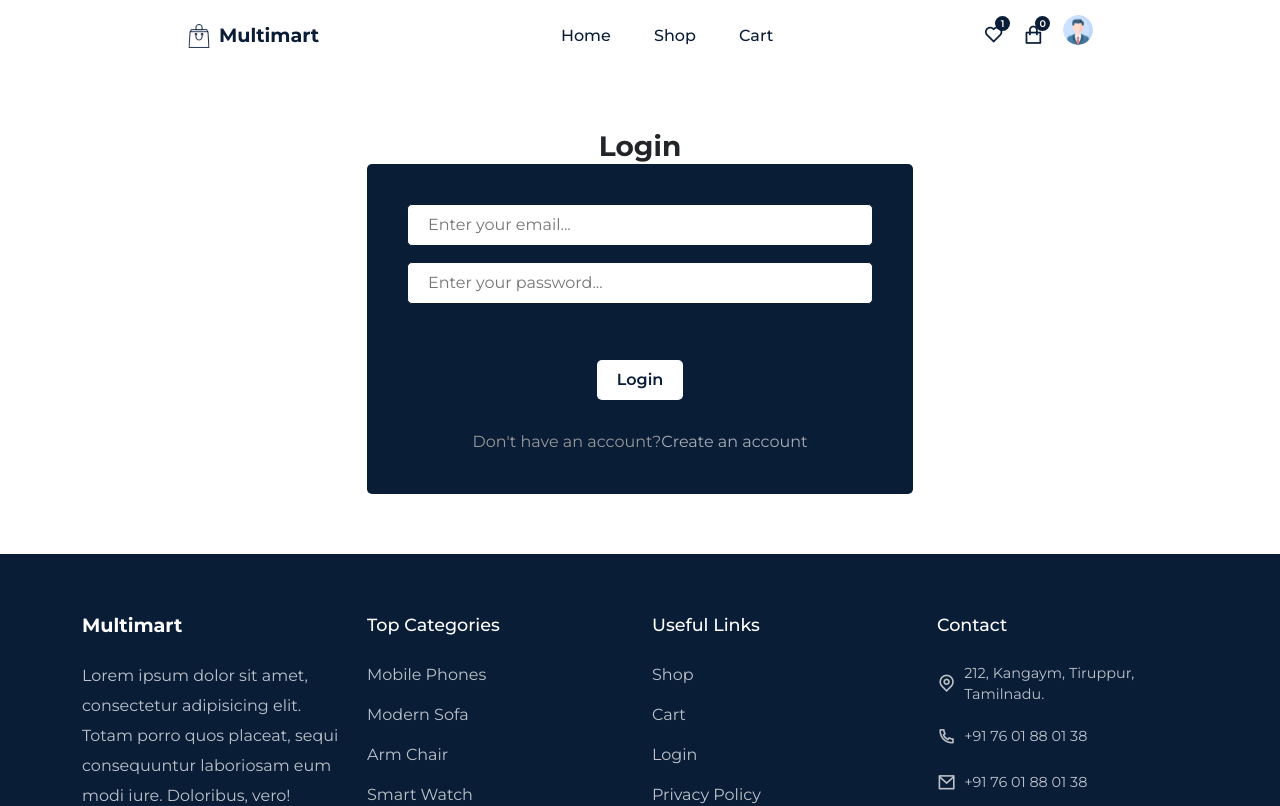
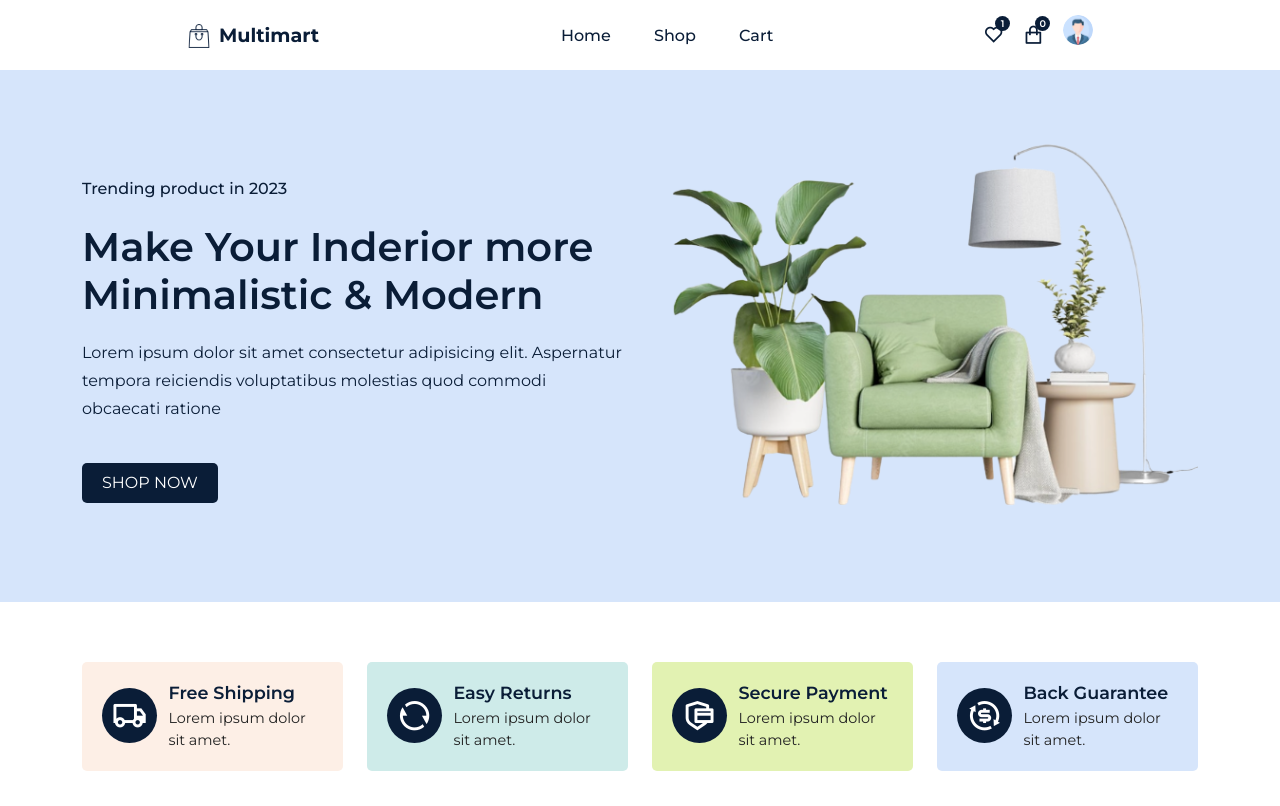
Before and after one commit to Navee-007/maltimart-shop, a React (Create React App) app: page / in a window 1280 px wide. Before the commit this address led to /login. Shown: the top 806 px of the page. Built offline with nearby package versions, Linux system fonts and the light colour scheme; no server answers.

Commit message:
home update

```diff
--- a/src/Routers/Routers.js
+++ b/src/Routers/Routers.js
@@ -19,7 +19,7 @@
   return (
     <Routes>
 
-      <Route path="home" element={<Home />} />
+      <Route path="/" element={<Home />} />
       <Route path="shop" element={<Shop />} />
       <Route path="shop/:id" element={<ProductDetails />} />
       <Route path="cart" element={<Cart />} />
```
